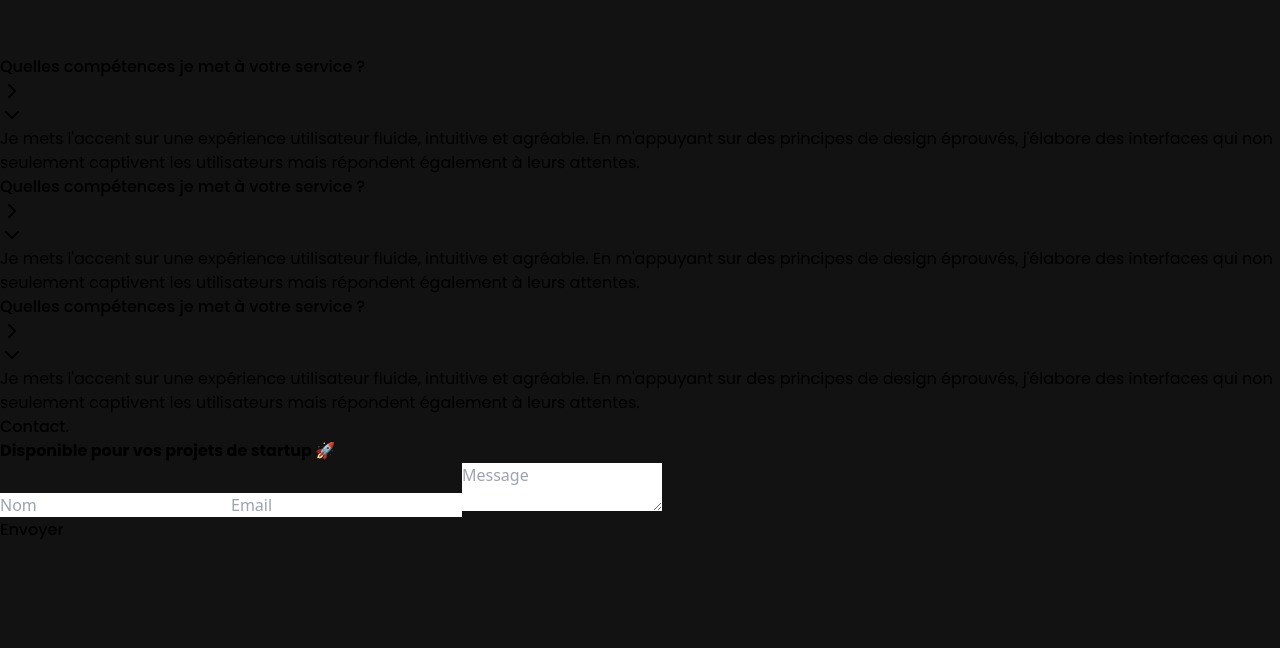
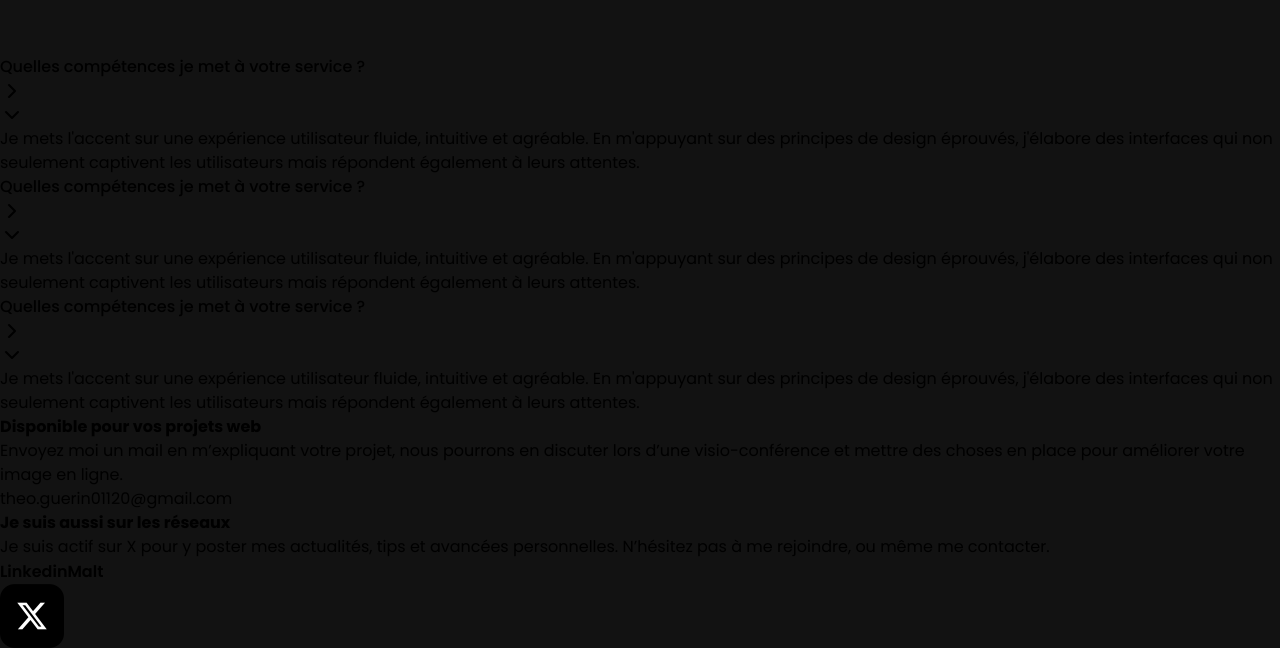
Before and after one commit to Eaulmesse/react_startup_portfolio, a React (Vite) app: page / in a window 1280 px wide. Shown: the part 2495-3143 px from the top of the page. Before the commit the page ends 3037 px from the top, so only its background shows below. Built offline with nearby package versions, Linux system fonts and the light colour scheme.

Commit message:
edit: redesign contact

```diff
--- a/src/components/Contact/Contact.jsx
+++ b/src/components/Contact/Contact.jsx
@@ -1,46 +1,14 @@
 import React from 'react';
+import Disponibility from './Disponibility';
+import Network from './Network';
+import  AvailableButton from "../misc/AvailableButton";
 
 
 const Contact = () => {
     return (
-        <div>
-            <p className="poppins-medium text-2xl lg:text-4xl bg-gradient-to-r from-pink-500 to-purple-500 text-transparent bg-clip-text text-center">
-                Contact.
-            </p>
-
-
-            <div className='md:flex items-center w-4/5 m-auto' >
-                <p className='w-4/5  m-auto mt-5 md:mt-20 poppins-bold text-4xl md:text-5xl lg:text-6xl xl:text-7xl  text-center md:text-left'>
-                    <span className='bg-gradient-to-r from-red-600 to-purple-500 text-transparent bg-clip-text p-2'>
-                        Disponible pour vos projets de startup
-                    </span> 🚀
-                </p>
-
-                <form className="w-4/5 md:w-4/6 lg:w-1/2 max-w-[500px] m-auto flex flex-col space-y-4 py-10">
-                    <input
-                        type="text"
-                        placeholder="Nom"
-                        className="p-2 border border-gray-300 rounded-md bg-neutral-900"
-                    />
-                    <input
-                        type="email"
-                        placeholder="Email"
-                        className="p-2 border border-gray-300 rounded-md bg-neutral-900"
-                    />
-                    <textarea
-                        placeholder="Message"
-                        className="p-2 border border-gray-300 rounded-md h-32 bg-neutral-900 border"
-                    />
-                    <div className="p-[2px] rounded-md bg-gradient-to-r from-pink-500 to-purple-500">
-                        <button
-                            type="submit"
-                            className="w-full p-2 text-white bg-neutral-900 rounded-md text-purple-800 poppins-medium text-xl">
-                            Envoyer
-                        </button>
-                    </div>
-                </form>
-            </div>
-
+        <div className="w-5/6 h-full m-auto flex flex-col items-stretch lg:flex-row  items-center space-y-5 lg:space-y-0 lg:space-x-5 py-5">
+            <Disponibility />
+            <Network />
         </div>
     );
 };
--- /dev/null
+++ b/src/components/Contact/Disponibility.jsx
@@ -0,0 +1,27 @@
+import React from 'react';
+import  AvailableButton from "../misc/AvailableButton";
+
+const Disponibility = () => {
+    return (
+        <div className='w-full h-max lg:w-2/5 rounded-2xl bg-neutral-900'>
+
+
+            <p className='text-white poppins-bold text-3xl p-5'><span className='bg-gradient-to-r from-indigo-500 via-purple-500 to-pink-500 text-transparent bg-clip-text'>Disponible</span> pour vos projets<span className='bg-gradient-to-r from-indigo-500 via-purple-500 to-pink-500 text-transparent bg-clip-text'> web</span></p>
+
+
+
+
+            <p className='text-white poppins-regular p-5 text-neutral-400'>Envoyez moi un mail en m’expliquant votre projet, nous pourrons en discuter lors d’une visio-conférence et mettre des choses en place pour améliorer votre image en ligne.</p>
+
+
+
+            <div className='flex flex-wrap items-center p-5'>
+                <p className='flex items-center text-white bg-neutral-800 poppins-regular p-5 h-12 rounded-full text-base'>theo.guerin01120@gmail.com</p>
+
+            </div>
+
+        </div>
+    );
+};
+
+export default Disponibility;
--- /dev/null
+++ b/src/components/Contact/Network.jsx
@@ -0,0 +1,30 @@
+import React from 'react';
+import XLogo from "../../assets/svg/x-logo.png"
+
+const Network = () => {
+    return (
+        <div className='w-full lg:w-3/5 rounded-2xl bg-neutral-900 flex flex-col justify-between'>
+
+            <div className=''>
+                <p className='text-white poppins-bold text-3xl p-5'>Je suis aussi sur les <span className='bg-gradient-to-r from-indigo-500 via-purple-500 to-pink-500 text-transparent bg-clip-text'>réseaux</span></p>
+
+                <p className='text-white poppins-regular px-5 text-neutral-400'>Je suis actif sur X pour y poster mes actualités, tips et avancées personnelles. N’hésitez pas à me rejoindre, ou même me contacter.</p>
+            </div>
+
+
+            <div className='p-5 flex  items-center space-x-2'>
+
+                <a href="" className='w-32 text-center text-cyan-500 poppins-semibold bg-neutral-800 py-3 rounded-full '>Linkedin</a>
+
+                <a href="" className='w-24 text-center text-red-500 poppins-semibold bg-neutral-800 py-3 rounded-full' >Malt</a>
+                <a href="" className='w-12'>
+                    <img src={XLogo} alt="" />
+                </a>
+
+            </div>
+
+        </div>
+    );
+};
+
+export default Network;
--- a/src/components/Introduction/Introduction.jsx
+++ b/src/components/Introduction/Introduction.jsx
@@ -8,7 +8,7 @@ const Introduction = () => {
         <div className="mt-10 w-4/5 m-auto">
             <h2 className='text-white poppins-bold text-xl text-center lg:text-left'>Je me <span className='text-2xl bg-gradient-to-r from-indigo-500 via-purple-500 to-pink-500 text-transparent bg-clip-text'>Présente</span></h2>
 
-            <div className="flex flex-col lg:flex-row space-y-2 lg:space-y-0  lg:space-x-5 mt-2">
+            <div className="flex flex-col lg:flex-row space-y-2 lg:space-y-0 lg:space-x-5 mt-2">
                 <Me />
                 <Experience />
             </div>
--- a/src/components/Offer/FaqCards.jsx
+++ b/src/components/Offer/FaqCards.jsx
@@ -10,7 +10,6 @@ const FaqCards = ({ title, description }) => {
     const handleClick = () => {
         setDisplayText(!DisplayText);
     }
-
 
     return (
         <div className="mt-5">
--- a/src/components/Offer/OfferCards.jsx
+++ b/src/components/Offer/OfferCards.jsx
@@ -11,13 +11,13 @@ const OfferCards = ({ title, description }) => {
         return () => window.removeEventListener("resize", handleResize);
     }, []);
 
-    // Variants pour gérer l'état hover
+
     const parentVariants = {
-        hover: {}, // Pas d'effet sur le parent directement
+        hover: {},
     };
 
     const childVariants = {
-        hover: { height: "40px" }, // Hauteur lors du hover sur le parent
+        hover: { height: "40px" },
     };
 
   return (
@@ -26,7 +26,7 @@ const OfferCards = ({ title, description }) => {
         <p className="w-5/6 text-white poppins-bold text-xl lg:text-2xl">{title}</p>
         <p className="w-5/6 text-white poppins-medium text-sm mt-5">{description}</p>
 
-        <motion.div whileInView={{ height: isXL ? "320px" : "40px"}} className="w-80 h-96 -rotate-6 bg-gradient-to-b from-pink-500 to-purple-500 absolute -bottom-5" variants={childVariants}>
+        <motion.div whileInView={{ height: isXL ? "320px" : "40px"}} className="w-80 h-96 -rotate-6 bg-gradient-to-b from-pink-500 to-purple-500 absolute -bottom-5">
             <p className="text-center text-white poppins-medium hidden lg:block">Découvrez la carte</p>
         </motion.div>
 
--- a/src/components/misc/AvailableButton.jsx
+++ b/src/components/misc/AvailableButton.jsx
@@ -3,7 +3,7 @@ import { motion } from "framer-motion";
 
 const AvailableButton = () => {
     return (
-        <button className="flex items-center justify-evenly w-32 h-12 rounded-full bg-neutral-900">
+        <button className="flex items-center justify-evenly w-32 h-12 rounded-full bg-neutral-800">
             <p className='poppins-regular available-font-color'>Available</p>
             <motion.div className='w-3 h-3 rounded-full available-button-color'></motion.div>
         </button>
```
Also changed, not shown: src/assets/svg/x-logo.png (added).
